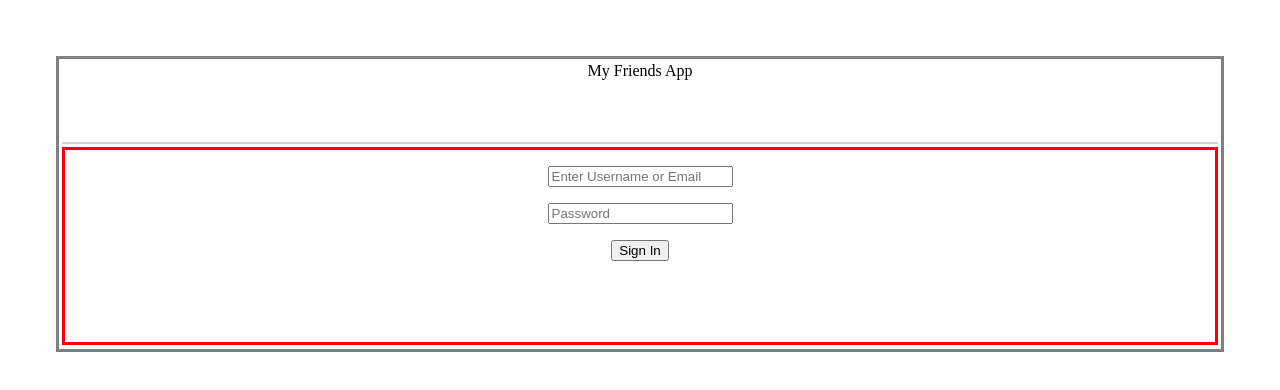
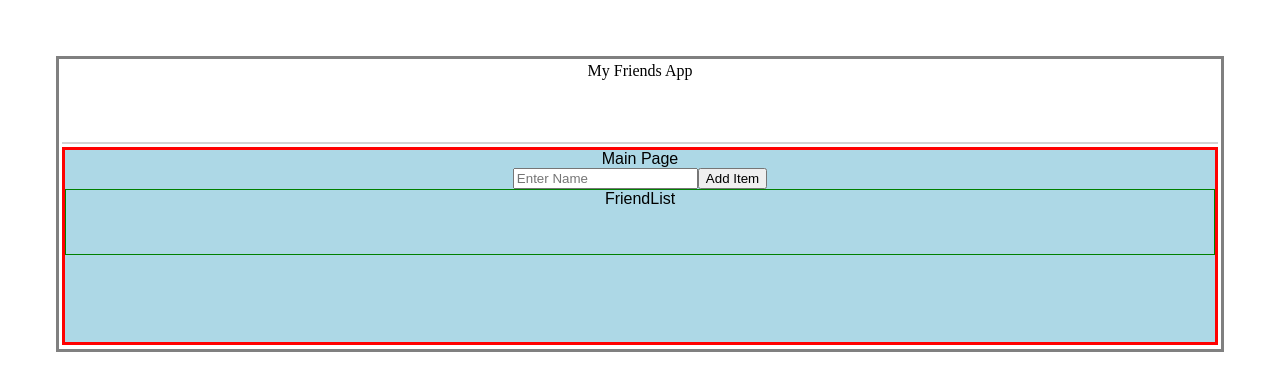
Before and after one commit to leslieyjkim/RSVP.Me, a React (Vite) app in the folder my_vite_app_React/: page / in a window 1280 px wide. Shown: the top 390 px of the page. Built offline with nearby package versions, Linux system fonts and the light colour scheme.

Commit message:
Implement component MainPage.jsx(FriendsPage) with Add Item button

```diff
--- a/my_vite_app_React/src/App.jsx
+++ b/my_vite_app_React/src/App.jsx
@@ -30,8 +30,10 @@ function App() {
   return (
     <div className="App">
     <Header text="My Friends App" logout={logout} user={user} />
-    {!user && <LoginPage login={login}/>}
-    {user && <FriendsPage />}
+    {/* {!user && <LoginPage login={login}/>} */}
+    {/* {user && <FriendsPage />} */}
+
+    <FriendsPage />
     </div>
   )
 }
--- a/my_vite_app_React/src/components/Header.jsx
+++ b/my_vite_app_React/src/components/Header.jsx
@@ -1,7 +1,7 @@
 /**
  * -Displays the title and the current user
  * -Has a logout button
- * @param {text, logout, user} props
+ * @param {text, logout, user} props //I need to know who the current user is though. so added 'user'in props.
  * @returns
  */
 
--- a/my_vite_app_React/src/components/Input.jsx
+++ b/my_vite_app_React/src/components/Input.jsx
@@ -1,13 +1,32 @@
-// Displays a form with an input a button = onSubmit
-
-// @param {text, onSubmit} props
-// @returns
+import {useState} from "react";
+/**
+ *
+ * @param {text, onSubmit} props
+ * @returns
+ */
 
 const Input = function(props) {
+    const [text, setText] = useState("");
+
+    const textChanged = function(event) {
+        setText(event.target.value);
+    };
+
+    const save = function(event) {
+        event.preventDefault();
+        props.onSubmit(text);
+        setText("");
+    };
 
     return (
-        <div className="Input">
-            Input
+        <div className="input-form">
+            <form onSubmit={save}>
+                <input value={text}
+                    onChange={textChanged}
+                    name="name"
+                    placeholder="Enter Name" />
+                <button type="submit">Add Item</button>
+            </form>
         </div>
     );
 };
```
Also changed, not shown: 1 other file (tests, documents, lock files or other folders).
